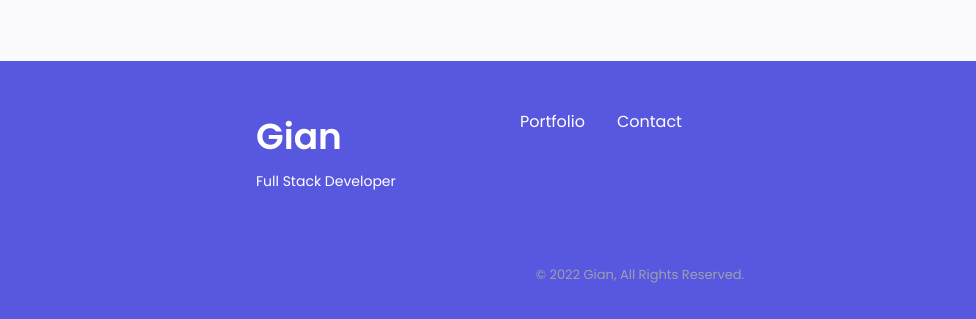
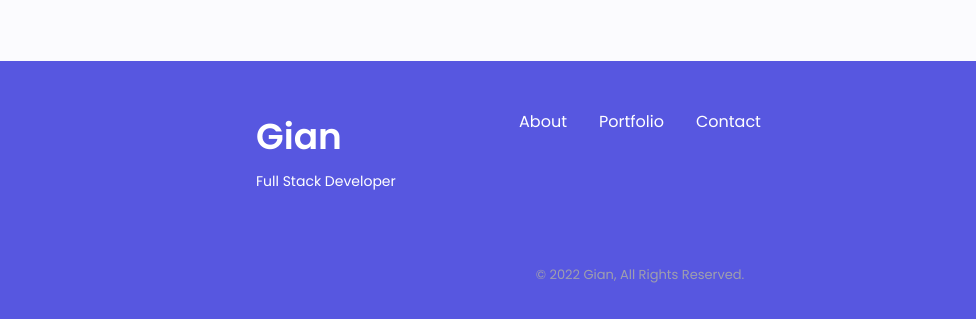
Before and after one commit to giankbo/giankbo.github.io, a plain HTML site: page index.html in a window 1280 px wide. Shown: the part 2611-2930 px from the top of the page, 0-976 px from the left. Drawn offline with nearby package versions, Linux system fonts and the light colour scheme.

Commit message:
fix footer

```diff
--- a/index.html
+++ b/index.html
@@ -348,6 +348,9 @@
 
                 <ul class="footer__links">
                     <li>
+                        <a href="#about" class="footer__link">About</a>
+                    </li>
+                    <li>
                         <a href="#portfolio" class="footer__link">Portfolio</a>
                     </li>
                     <li>
```
